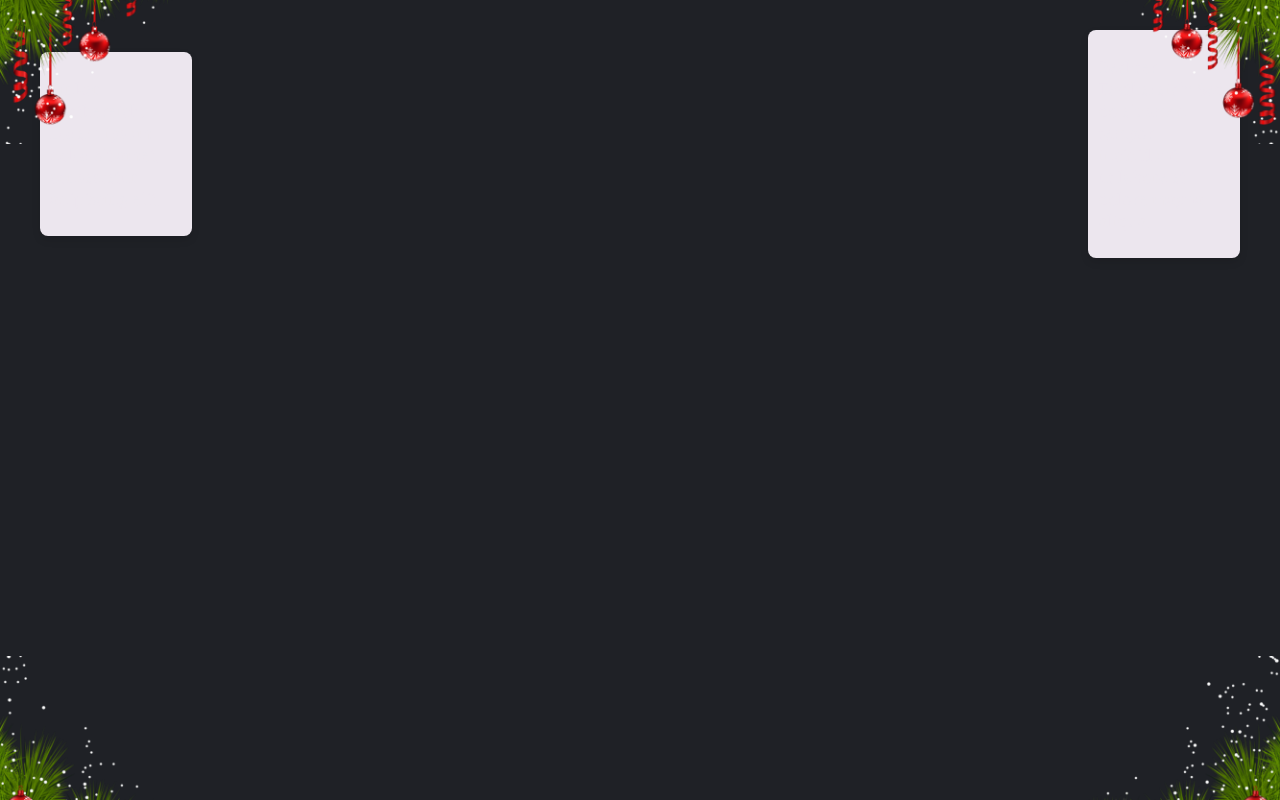
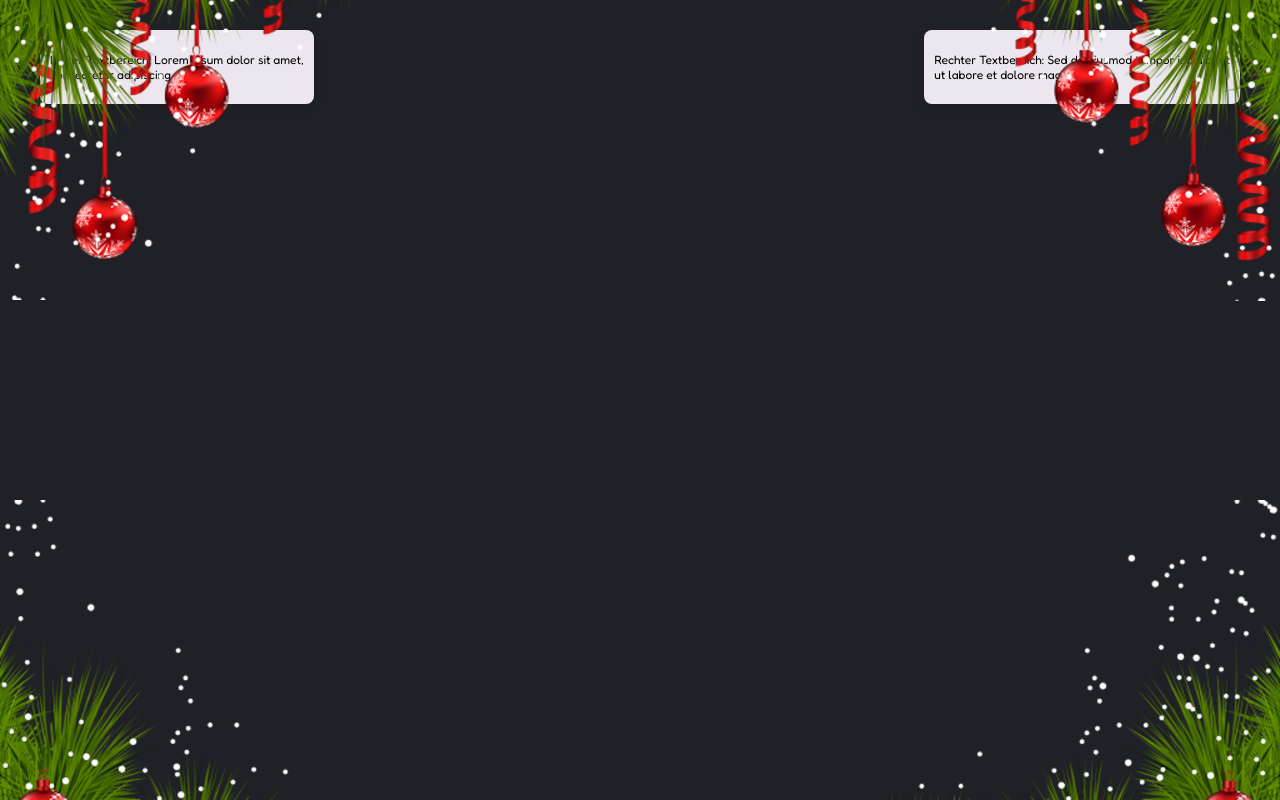
Before and after one commit to chh-berlin/chh-berlin.github.io, a plain HTML site: page gewinnspiel.html in a window 1280 px wide. Drawn offline with Linux system fonts and the light colour scheme; a script that the page names is missing.

Commit message:
Update gewinnspiel.html

```diff
--- a/gewinnspiel.html
+++ b/gewinnspiel.html
@@ -3,6 +3,7 @@
 <head>
     <meta charset="UTF-8">
     <meta name="viewport" content="width=device-width, initial-scale=1.0">
+    <link href="https://fonts.googleapis.com/css2?family=Fredoka:wght@400&display=swap" rel="stylesheet">
     <title>Gewinnspiel@CHH</title>
     <style>
         html, body {
@@ -10,7 +11,7 @@
             padding: 0;
             width: 100%;
             height: 100%;
-            font-family: 'Georgia', serif;
+            font-family: 'Fredoka', sans-serif; /* Webfont verwendet */
             background-color: #1f2126;
             color: #ece6ee;
             overflow-x: hidden;
@@ -30,25 +31,27 @@
         }
 
         .text-field {
-            width: 15%;
+            width: auto;
             padding: 10px;
             background-color: #ece6ee;
             border-radius: 8px;
             box-shadow: 0px 4px 8px rgba(0, 0, 0, 0.1);
+            text-align: justify;
+            font-size: 12px;
+            color: #000;
+            font-family: 'Fredoka', sans-serif; /* Schriftart Fredoka */
         }
 
         .applet-container {
-            width: 100%;
-            text-align: center;
-			padding: 10px;
+            margin-left: 150px;
         }
 
         .corner-image {
             position: fixed;
-            width: 15%;
+            width: 400px;
             height: auto;
             z-index: 1000;
-	    pointer-events: none; /* Klickereignisse an darunterliegende Elemente weitergeben */
+            pointer-events: none; /* Klicks durchlassen */
         }
 
         .corner-image.bottom-left {
```
